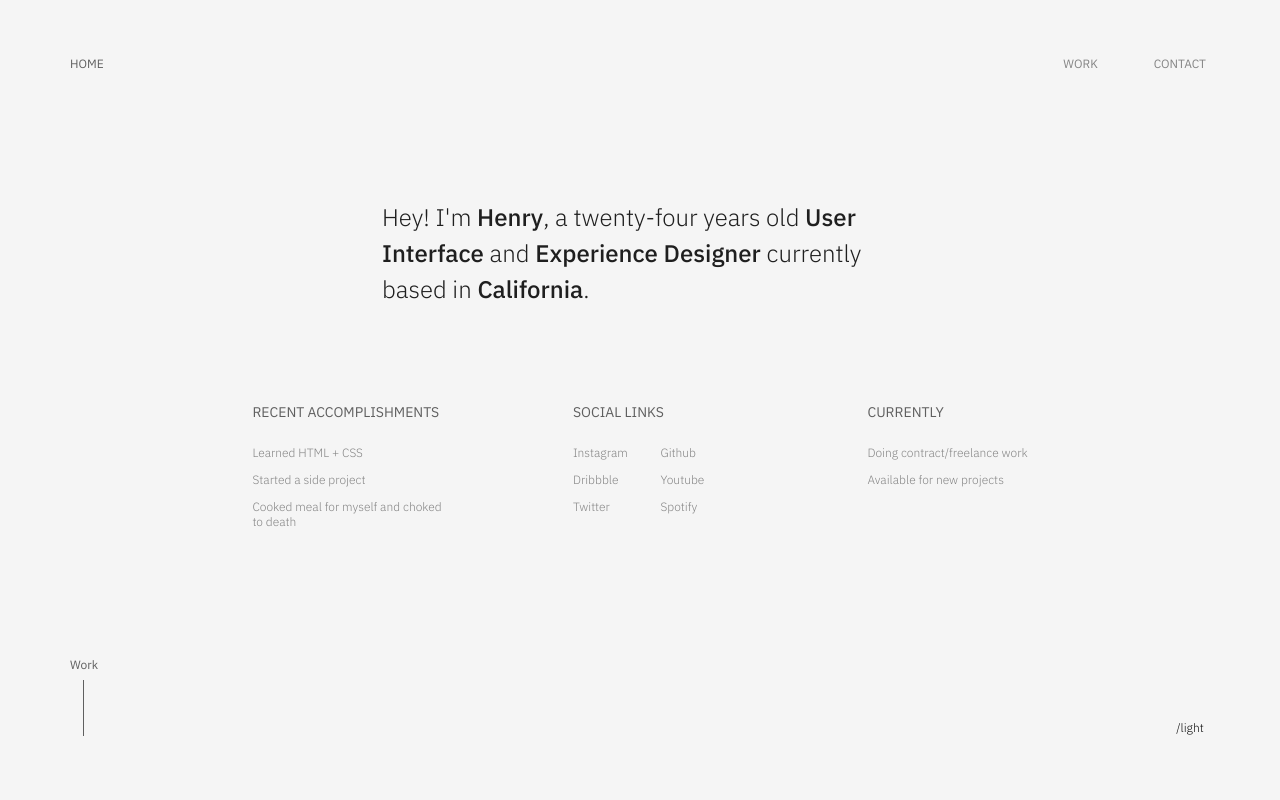
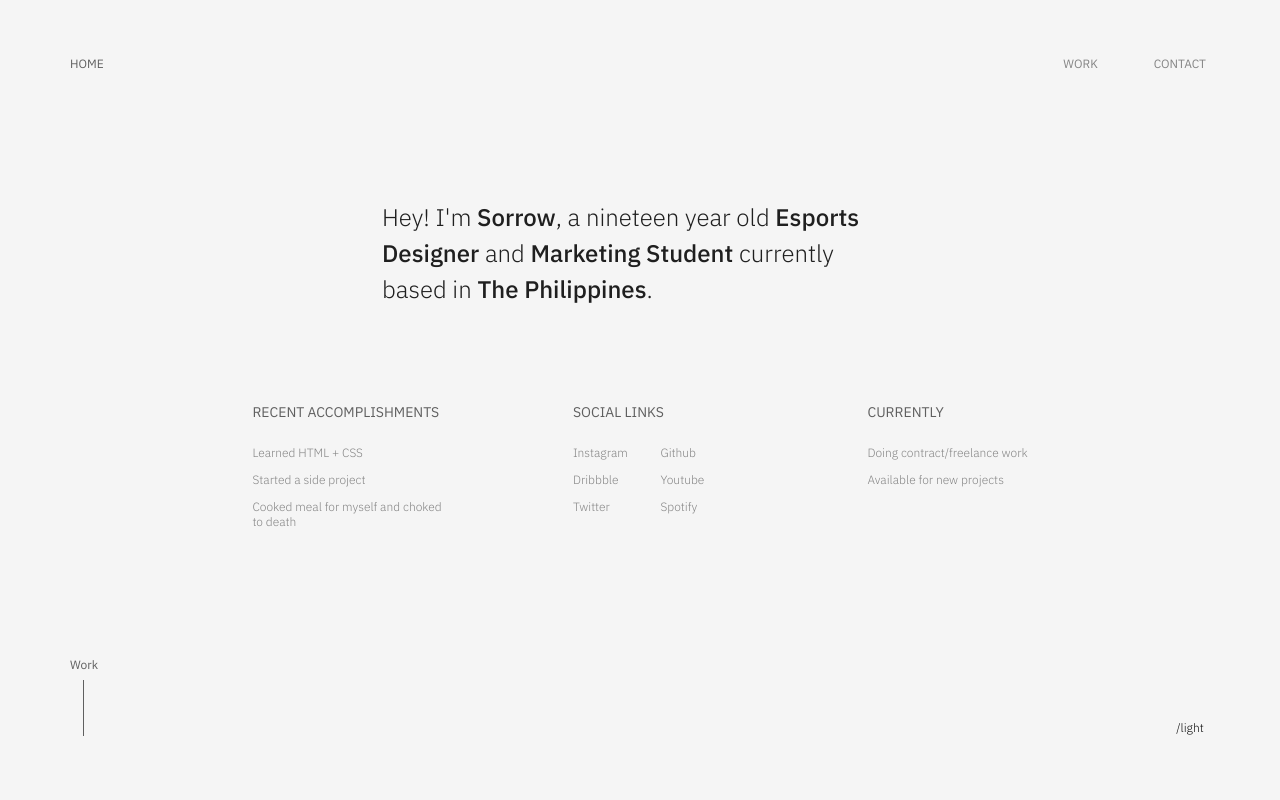
Before and after one commit to SorrowGuerrero/MyPort, a Next.js app: page / in a window 1280 px wide. Shown: the top 800 px of the page. Built offline with nearby package versions, Linux system fonts and the light colour scheme.

Commit message:
updated info

```diff
--- a/data.js
+++ b/data.js
@@ -1,9 +1,9 @@
 /* eslint-disable import/no-anonymous-default-export */
 export default {
-  name: "Henry",
-  email: "therealjohndoe@gmail.com",
+  name: "Sorrow",
+  email: "sorrowguerrero@gmail.com",
   about:
-    "Hey! I'm <b>Henry</b>, a twenty-four years old <b>User Interface</b> and <b>Experience Designer</b> currently based in <b>California</b>.",
+    "Hey! I'm <b>Sorrow</b>, a nineteen year old <b>Esports Designer</b> and <b>Marketing Student</b> currently based in <b>The Philippines</b>.",
 
   // intro
   accomplishments: {
@@ -39,11 +39,11 @@ export default {
     value: [
       {
         name: "Gmail",
-        value: "therealjohndoe@gmail.com",
+        value: "sorrowguerrero@gmail.com",
       },
       {
         name: "Discord",
-        value: "DopeAss#9669",
+        value: "SorrowG#3872",
       },
     ],
   },
@@ -51,7 +51,7 @@ export default {
     name: "What am I upto right now",
     value: [
       "Walking my dog in the park",
-      "Making dog excuse to gawk at the hot girl",
+      "Making dog excuse to go outside",
     ],
   },
 
```
